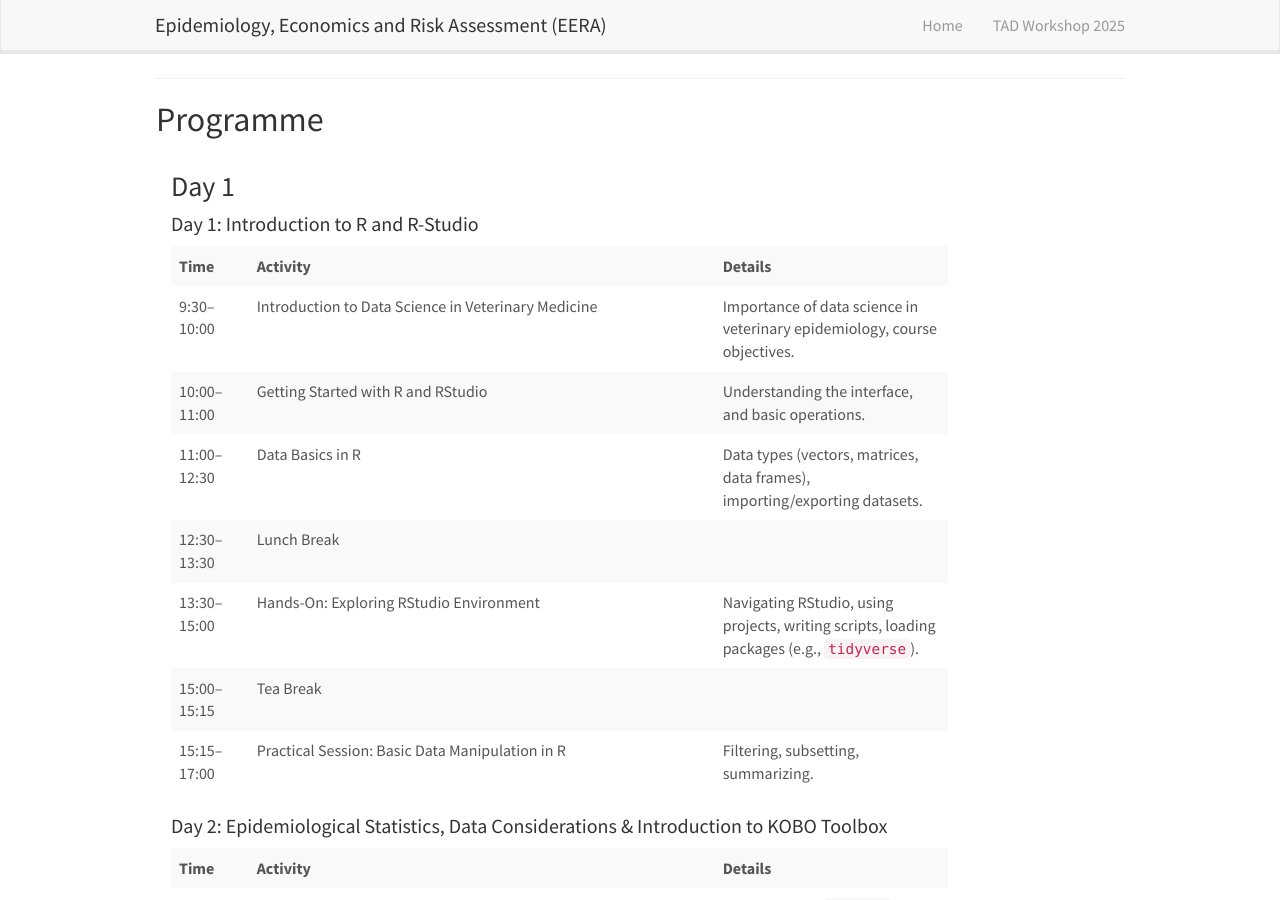
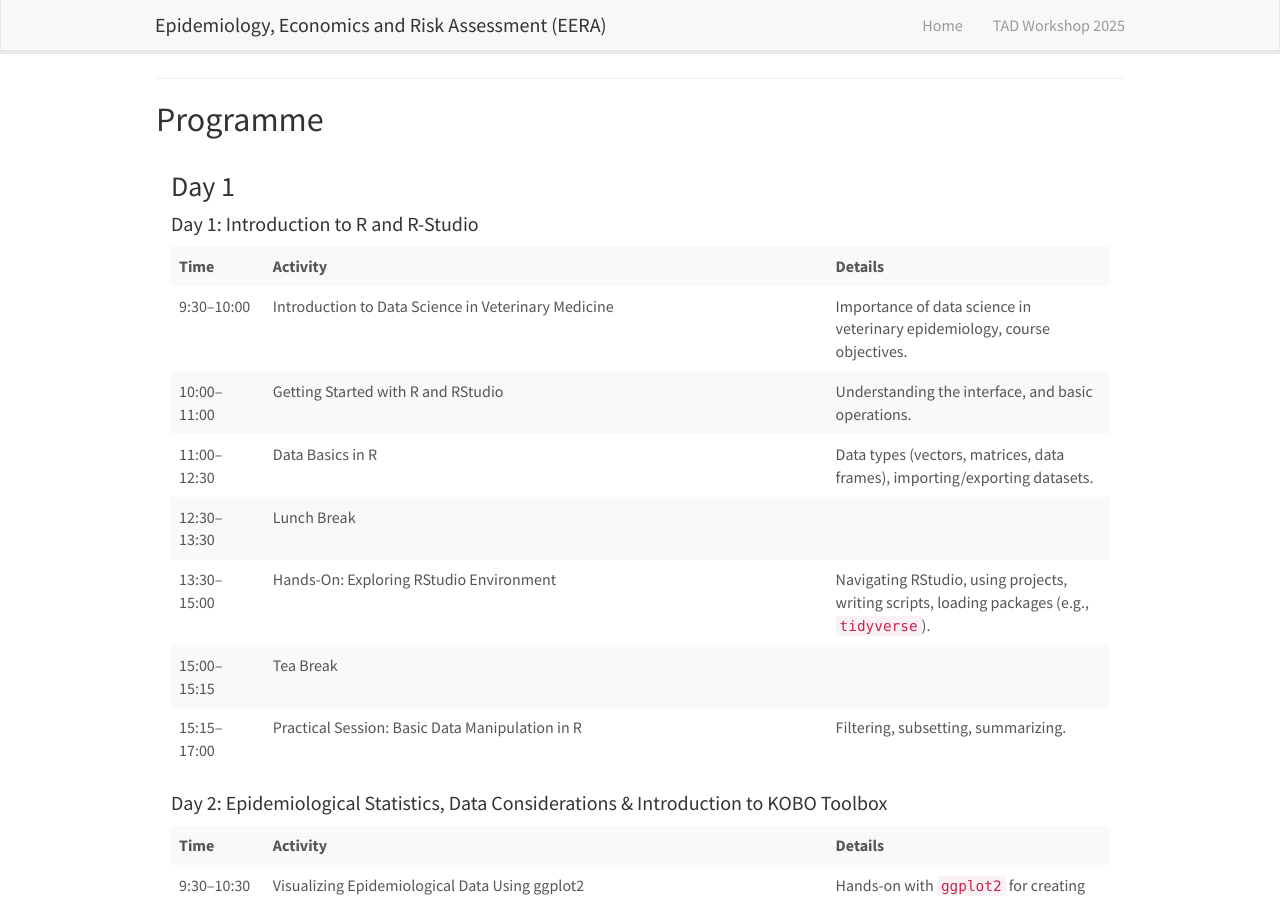
Before and after one commit to EERA-Edinburgh/eera-edinburgh.github.io, a Jekyll site: the page built from _pages/tad-workshop-ghana-2025.md, in a window 1280 px wide and 900 px high, scrolled down 1204 px. Built offline with Jekyll 4.4.1, drawn with Linux system fonts in a browser that asks for light colours; nearby versions of some CDN libraries; comment, search, counter and statistics services are not loaded.

Commit message:
changed width timetables

```diff
--- a/_pages/tad-workshop-ghana-2025.md
+++ b/_pages/tad-workshop-ghana-2025.md
@@ -79,7 +79,7 @@
 ## Programme
 
 
-<div  class="col-md-10">
+<div  class="col-md-12">
 
 <h3>Day 1</h3>
 
```
